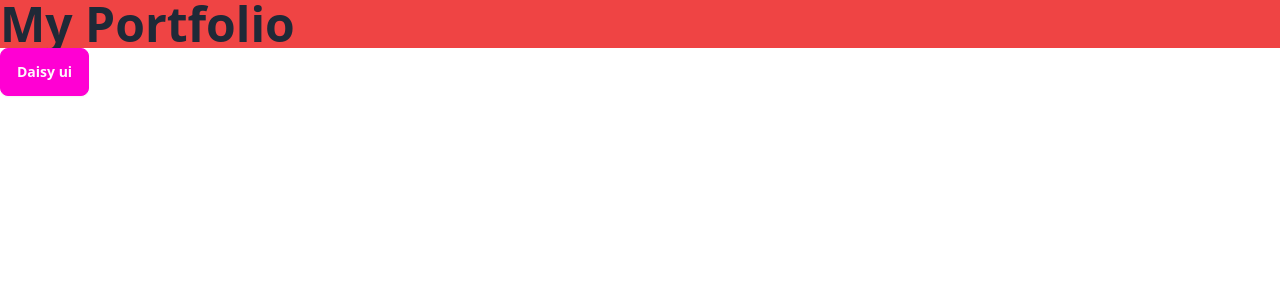
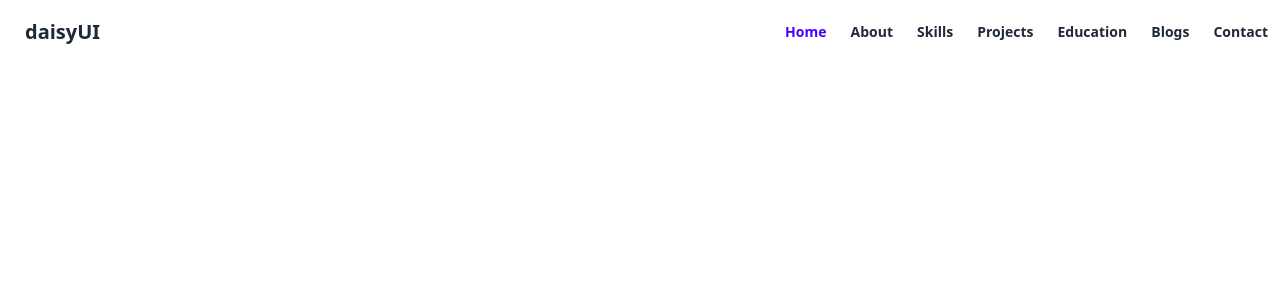
Before and after one commit to tofayeLL/portfolio, a React (Vite) app: page / in a window 1280 px wide. Shown: the top 300 px of the page. Built offline with nearby package versions, Linux system fonts and the light colour scheme.

Commit message:
create all the nav buttons

```diff
--- a/src/App.jsx
+++ b/src/App.jsx
@@ -6,11 +6,6 @@ function App() {
 
   return (
     <>
-
-      <h1 className='text-5xl font-semibold bg-red-500'>My Portfolio</h1>
-      <button className='btn btn-secondary'>Daisy ui</button>
-
-
     </>
   )
 }
--- /dev/null
+++ b/src/Layouts/Root.jsx
@@ -0,0 +1,15 @@
+import { Outlet } from "react-router-dom";
+
+
+const Root = () => {
+    return (
+        <div>
+            <div>
+                <Outlet></Outlet>
+            </div>
+
+        </div>
+    );
+};
+
+export default Root;
--- /dev/null
+++ b/src/Pages/Home/Home.jsx
@@ -0,0 +1,18 @@
+import Nav from "../Nav/Nav";
+
+
+const Home = () => {
+    return (
+        <section>
+            {/* nav */}
+            <div>
+            <Nav></Nav>
+            </div>
+
+
+
+        </section>
+    );
+};
+
+export default Home;
--- /dev/null
+++ b/src/Pages/Nav/Nav.jsx
@@ -0,0 +1,120 @@
+import { NavLink } from "react-router-dom";
+
+
+const Nav = () => {
+    return (
+        <section>
+
+
+
+            <div className="navbar bg-base-100">
+                <div className="navbar-start">
+                    <div className="dropdown">
+                        <div tabIndex={0} role="button" className="btn btn-ghost lg:hidden">
+                            <svg
+                                xmlns="http://www.w3.org/2000/svg"
+                                className="h-5 w-5"
+                                fill="none"
+                                viewBox="0 0 24 24"
+                                stroke="currentColor">
+                                <path
+                                    strokeLinecap="round"
+                                    strokeLinejoin="round"
+                                    strokeWidth="2"
+                                    d="M4 6h16M4 12h8m-8 6h16" />
+                            </svg>
+                        </div>
+                        <ul
+                            tabIndex={0}
+                            className="menu menu-sm dropdown-content bg-base-100 rounded-box z-[1] mt-3 w-52 p-2 shadow">
+                            <li><a>Item 1</a></li>
+                            <li>
+                                <a>Parent</a>
+                                <ul className="p-2">
+                                    <li><a>Submenu 1</a></li>
+                                    <li><a>Submenu 2</a></li>
+                                </ul>
+                            </li>
+                            <li><a>Item 3</a></li>
+                        </ul>
+                    </div>
+                    <a className="btn btn-ghost text-xl">daisyUI</a>
+                </div>
+                <div className="navbar-end hidden lg:flex ">
+                    <ul className="menu menu-horizontal px-1 space-x-6">
+
+
+                            <NavLink className={({ isActive }) =>
+                                isActive ? 'text-primary font-bold' : 'font-bold'
+                            }
+                                to={'/'}>
+                                Home
+                            </NavLink>
+
+
+
+                            <NavLink className={({ isActive }) =>
+                                isActive ? 'text-primary font-bold' : 'font-bold'
+                            }
+                                to={'/about'}>
+                                About
+                            </NavLink>
+
+
+
+                            <NavLink className={({ isActive }) =>
+                                isActive ? 'text-primary font-bold' : 'font-bold'
+                            }
+                                to={'/skill'}>
+                                Skills
+                            </NavLink>
+
+
+
+                            <NavLink className={({ isActive }) =>
+                                isActive ? 'text-primary font-bold' : 'font-bold'
+                            }
+                                to={'/project'}>
+                                Projects
+                            </NavLink>
+
+
+                            <NavLink className={({ isActive }) =>
+                                isActive ? 'text-primary font-bold' : 'font-bold'
+                            }
+                                to={'/education'}>
+                                Education
+                            </NavLink>
+
+
+                            <NavLink className={({ isActive }) =>
+                                isActive ? 'text-primary font-bold' : 'font-bold'
+                            }
+                                to={'/blog'}>
+                                Blogs
+                            </NavLink>
+
+
+                            <NavLink className={({ isActive }) =>
+                                isActive ? 'text-primary font-bold' : 'font-bold'
+                            }
+                                to={'/contact'}>
+                                Contact
+                            </NavLink>
+
+
+
+
+                    </ul>
+                </div>
+
+            </div>
+
+
+
+
+        </section>
+    );
+};
+
+export default Nav;
--- /dev/null
+++ b/src/Routes/Routes.jsx
@@ -0,0 +1,20 @@
+import {
+    createBrowserRouter,
+
+  } from "react-router-dom";
+import Root from "../Layouts/Root";
+import Home from "../Pages/Home/Home";
+
+export const router = createBrowserRouter([
+    {
+      path: "/",
+      element: <Root></Root>,
+      children:[
+        {
+            path: '/',
+            element: <Home></Home>
+
+        }
+      ]
+    },
+  ]);
--- /dev/null
+++ b/src/components/About/About.jsx
@@ -0,0 +1,11 @@
+
+const About = () => {
+    return (
+       <section>
+        <h1>I am from about </h1>
+
+       </section>
+    );
+};
+
+export default About;
--- /dev/null
+++ b/src/components/Blogs/Blogs.jsx
@@ -0,0 +1,11 @@
+
+
+const Blogs = () => {
+    return (
+        <section>
+            <h1>I am from blogs section</h1>
+        </section>
+    );
+};
+
+export default Blogs;
--- /dev/null
+++ b/src/components/Contact/Contact.jsx
@@ -0,0 +1,11 @@
+
+
+const Contact = () => {
+    return (
+       <section>
+        <h1>I am from contact section</h1>
+       </section>
+    );
+};
+
+export default Contact;
--- /dev/null
+++ b/src/components/Education/Education.jsx
@@ -0,0 +1,13 @@
+
+
+const Education = () => {
+    return (
+        <section>
+            <h1>
+                I am from education section
+            </h1>
+        </section>
+    );
+};
+
+export default Education;
--- /dev/null
+++ b/src/components/Projects/Projects.jsx
@@ -0,0 +1,11 @@
+
+
+const Projects = () => {
+    return (
+        <section>
+            <h1>I am from projects section</h1>
+        </section>
+    );
+};
+
+export default Projects;
--- /dev/null
+++ b/src/components/Skills/Skills.jsx
@@ -0,0 +1,12 @@
+
+
+const Skills = () => {
+    return (
+       <section>
+        <h1>I am from skills</h1>
+
+       </section>
+    );
+};
+
+export default Skills;
--- a/src/main.jsx
+++ b/src/main.jsx
@@ -1,10 +1,19 @@
-import { StrictMode } from 'react'
+import React from 'react'
 import { createRoot } from 'react-dom/client'
-import App from './App.jsx'
-import './index.css'
+
+import './index.css';
+import {
+
+  RouterProvider,
+} from "react-router-dom";
+import { router } from './Routes/Routes.jsx';
+
+
+
+
 
 createRoot(document.getElementById('root')).render(
-  <StrictMode>
-    <App />
-  </StrictMode>,
+  <React.StrictMode>
+    <RouterProvider router={router} />
+  </React.StrictMode>,
 )
```
